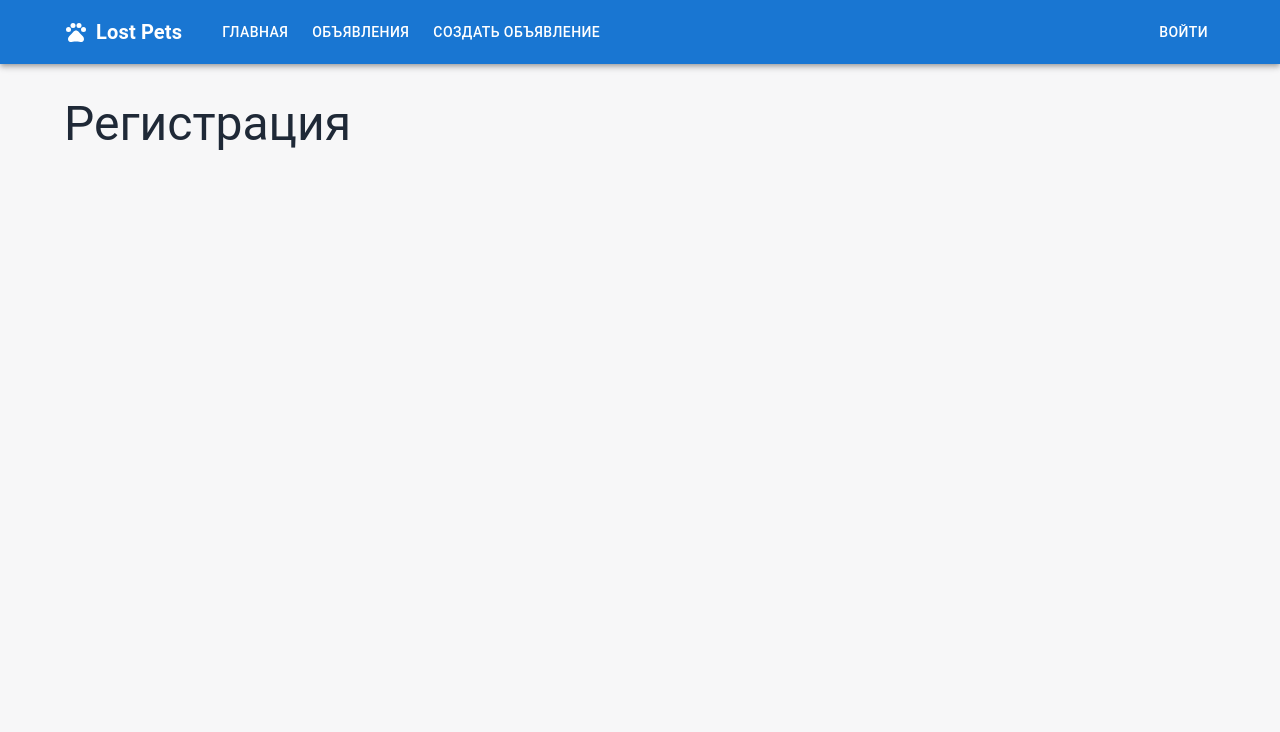
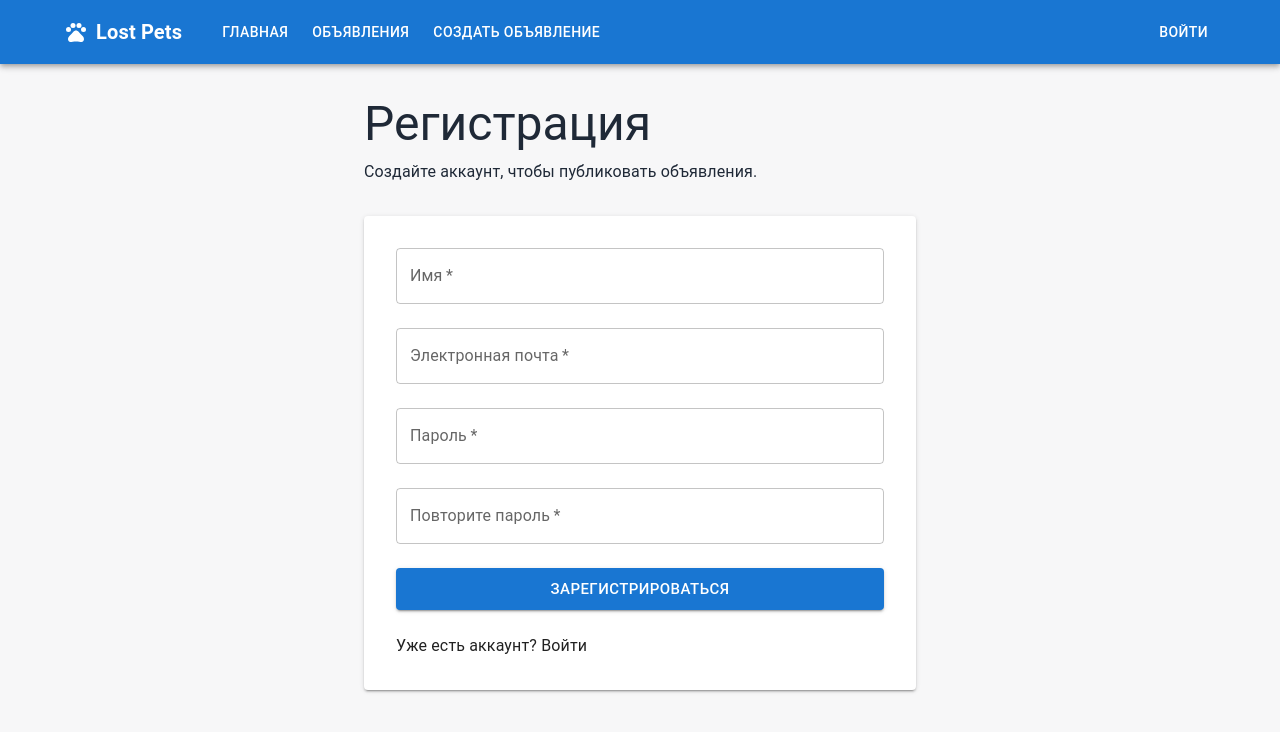
Before and after one commit to sleeepycode/lost-pets, a React (Vite) app in the folder frontend/: page /register in a window 1280 px wide. Shown: the top 732 px of the page. Built offline with nearby package versions, Linux system fonts and the light colour scheme.

Commit message:
Add login and registration forms

```diff
--- a/frontend/src/pages/LoginPage.tsx
+++ b/frontend/src/pages/LoginPage.tsx
@@ -1,11 +1,82 @@
-import { Container, Typography } from '@mui/material'
+import { useState } from 'react'
+
+import {
+  Box,
+  Button,
+  Container,
+  Paper,
+  TextField,
+  Typography,
+} from '@mui/material'
+import { Link } from 'react-router-dom'
 
 function LoginPage() {
+  const [email, setEmail] = useState('')
+  const [password, setPassword] = useState('')
+
+  function handleSubmit(event: React.FormEvent<HTMLFormElement>) {
+    event.preventDefault()
+
+    console.log('Вход:', {
+      email,
+      password,
+    })
+  }
+
   return (
-    <Container>
-      <Typography variant="h3" component="h1">
+    <Container maxWidth="sm">
+      <Typography variant="h3" component="h1" sx={{ mb: 1 }}>
         Вход
       </Typography>
+
+      <Typography color="text.secondary" sx={{ mb: 4 }}>
+        Войдите в аккаунт, чтобы создавать и изменять объявления.
+      </Typography>
+
+      <Paper elevation={2} sx={{ p: 4 }}>
+        <Box
+          component="form"
+          onSubmit={handleSubmit}
+          sx={{
+            display: 'flex',
+            flexDirection: 'column',
+            gap: 3,
+          }}
+        >
+          <TextField
+            label="Электронная почта"
+            type="email"
+            value={email}
+            onChange={(event) => setEmail(event.target.value)}
+            required
+            fullWidth
+          />
+
+          <TextField
+            label="Пароль"
+            type="password"
+            value={password}
+            onChange={(event) => setPassword(event.target.value)}
+            required
+            fullWidth
+          />
+
+          <Button
+            type="submit"
+            variant="contained"
+            size="large"
+          >
+            Войти
+          </Button>
+
+          <Typography textAlign="center">
+            Нет аккаунта?{' '}
+            <Link to="/register">
+              Зарегистрироваться
+            </Link>
+          </Typography>
+        </Box>
+      </Paper>
     </Container>
   )
 }
--- a/frontend/src/pages/RegisterPage.tsx
+++ b/frontend/src/pages/RegisterPage.tsx
@@ -1,11 +1,133 @@
-import { Container, Typography } from '@mui/material'
+import { useState } from 'react'
+
+import {
+  Alert,
+  Box,
+  Button,
+  Container,
+  Paper,
+  TextField,
+  Typography,
+} from '@mui/material'
+import { Link } from 'react-router-dom'
 
 function RegisterPage() {
+  const [name, setName] = useState('')
+  const [email, setEmail] = useState('')
+  const [password, setPassword] = useState('')
+  const [confirmPassword, setConfirmPassword] = useState('')
+
+  const [error, setError] = useState('')
+  const [success, setSuccess] = useState(false)
+
+  function handleSubmit(event: React.FormEvent<HTMLFormElement>) {
+    event.preventDefault()
+
+    setError('')
+    setSuccess(false)
+
+    if (password !== confirmPassword) {
+      setError('Пароли не совпадают.')
+      return
+    }
+
+    console.log('Регистрация:', {
+      name,
+      email,
+      password,
+    })
+
+    setSuccess(true)
+
+    setName('')
+    setEmail('')
+    setPassword('')
+    setConfirmPassword('')
+  }
+
   return (
-    <Container>
-      <Typography variant="h3" component="h1">
+    <Container maxWidth="sm">
+      <Typography variant="h3" component="h1" sx={{ mb: 1 }}>
         Регистрация
       </Typography>
+
+      <Typography color="text.secondary" sx={{ mb: 4 }}>
+        Создайте аккаунт, чтобы публиковать объявления.
+      </Typography>
+
+      {error && (
+        <Alert severity="error" sx={{ mb: 3 }}>
+          {error}
+        </Alert>
+      )}
+
+      {success && (
+        <Alert severity="success" sx={{ mb: 3 }}>
+          Аккаунт успешно создан.
+        </Alert>
+      )}
+
+      <Paper elevation={2} sx={{ p: 4 }}>
+        <Box
+          component="form"
+          onSubmit={handleSubmit}
+          sx={{
+            display: 'flex',
+            flexDirection: 'column',
+            gap: 3,
+          }}
+        >
+          <TextField
+            label="Имя"
+            value={name}
+            onChange={(event) => setName(event.target.value)}
+            required
+            fullWidth
+          />
+
+          <TextField
+            label="Электронная почта"
+            type="email"
+            value={email}
+            onChange={(event) => setEmail(event.target.value)}
+            required
+            fullWidth
+          />
+
+          <TextField
+            label="Пароль"
+            type="password"
+            value={password}
+            onChange={(event) => setPassword(event.target.value)}
+            required
+            fullWidth
+          />
+
+          <TextField
+            label="Повторите пароль"
+            type="password"
+            value={confirmPassword}
+            onChange={(event) => setConfirmPassword(event.target.value)}
+            required
+            fullWidth
+          />
+
+          <Button
+            type="submit"
+            variant="contained"
+            size="large"
+          >
+            Зарегистрироваться
+          </Button>
+
+          <Typography textAlign="center">
+            Уже есть аккаунт?{' '}
+            <Link to="/login">
+              Войти
+            </Link>
+          </Typography>
+        </Box>
+      </Paper>
     </Container>
   )
 }
```
